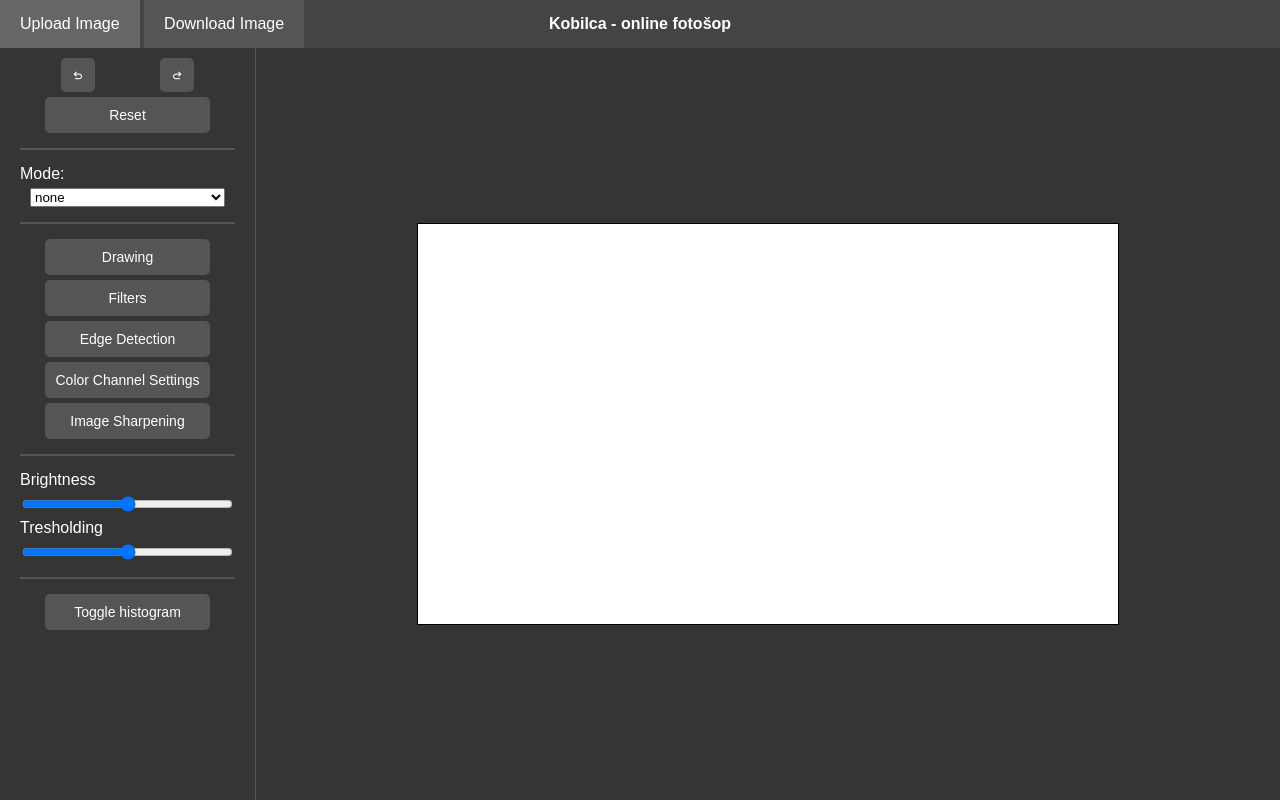
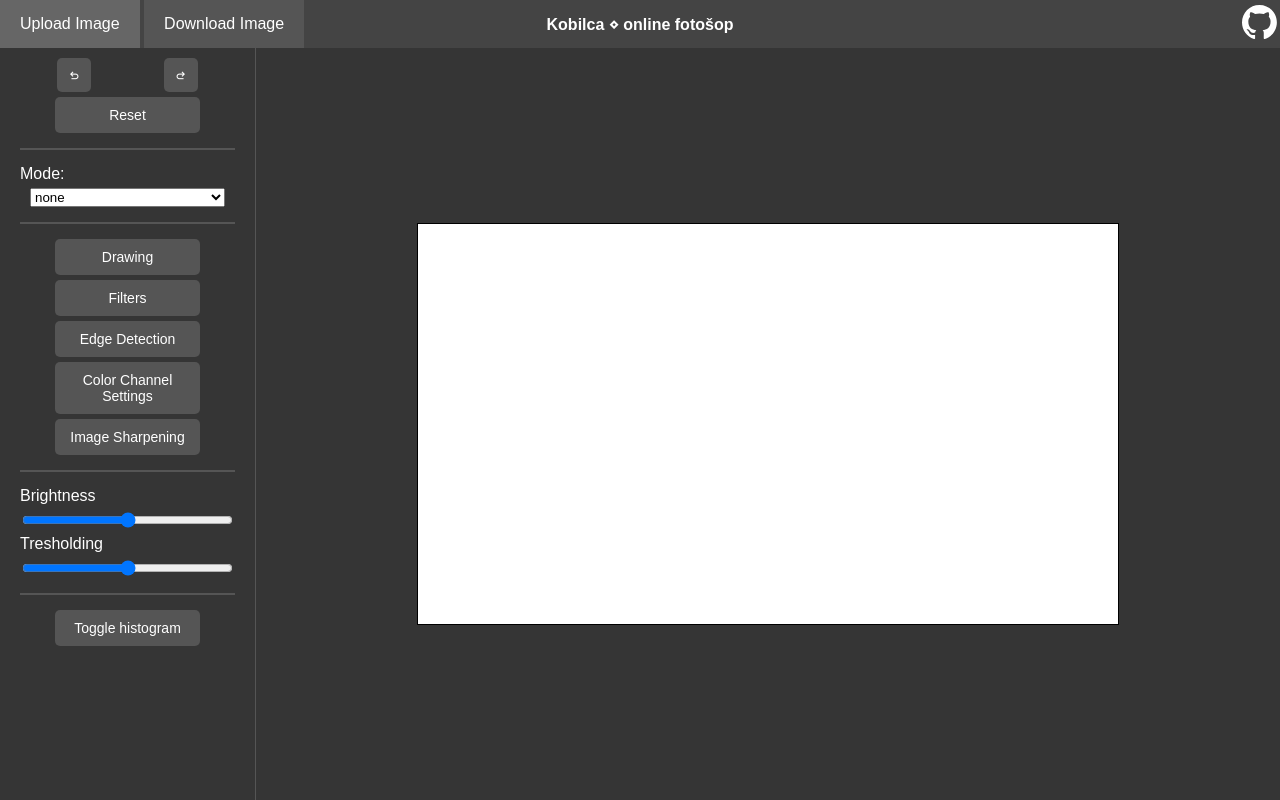
Before and after one commit to KlemenSkok/KobilcaFoto, a plain HTML site: page index.html in a window 1280 px wide. Drawn offline with nearby package versions, Linux system fonts and the light colour scheme.

Commit message:
zadnji popravki

```diff
--- a/css/style.css
+++ b/css/style.css
@@ -69,17 +69,17 @@ body {
     padding: 10px 10px;
     cursor: pointer;
     font-size: 14px;
-    margin: 0 25px;
+    margin: 0 35px;
     border-radius: 5px;
-    user-select: none;
-}
-
-#toolbar label {
     user-select: none;
 }
 
 #toolbar button:hover {
     background-color: #666;
+}
+
+#toolbar label {
+    user-select: none;
 }
 
 #toolbar hr {
--- a/index.html
+++ b/index.html
@@ -17,8 +17,12 @@
                 <input type="file" id="actual-upload-btn" value="Upload Image" style="display: none;" />
             <button id="download-btn">Download Image</button>
         </div>
-        <div class="title">Kobilca - online fotošop</div>
-        <div></div>
+        <div class="title">Kobilca &#x22C4; online fotošop</div>
+        <div style="display: flex; justify-content: right; align-items: center; padding: 3px;user-select: none;">
+            <a href="https://github.com/KlemenSkok/KobilcaFoto" target="_blank">
+                <img src="assets/github-mark-white.svg" alt="github" height="34px">
+            </a>
+        </div>
     </div>
     <div id="main-container">
         <!-- toolbar section -->
```
Also changed, not shown: assets/github-mark-white.svg (added), 1 other file.
